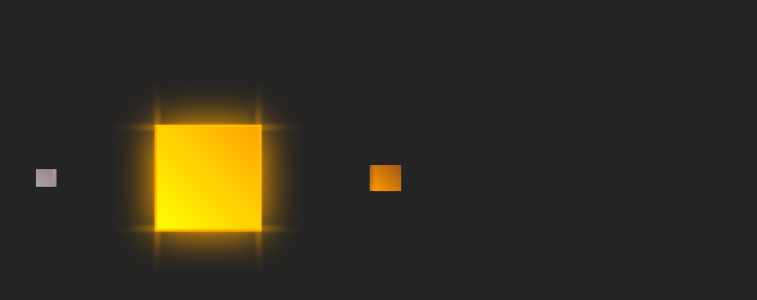
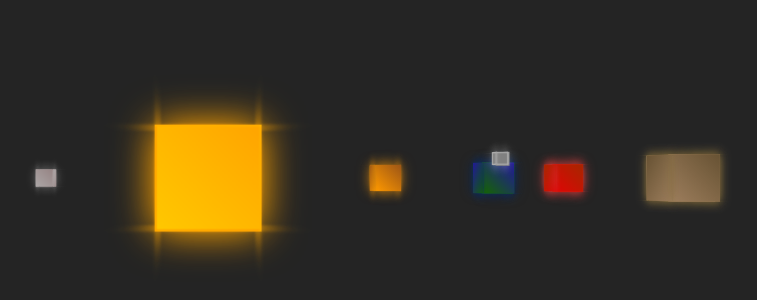
Before and after one commit to ThomasDew04/orbit, a React (Vite) app: page / in a window 1280 px wide. Shown: the part 222-522 px from the top of the page, without its empty margins (432-1189 px from the left). Built offline with nearby package versions, Linux system fonts and the light colour scheme.

Commit message:
more planets

```diff
--- /dev/null
+++ b/src/components/Earth.jsx
@@ -0,0 +1,28 @@
+
+function Earth() {
+    return (
+        <div className="earth-orbit">
+            <div className="earth">
+                <div className="earth-face front"></div>
+                <div className="earth-face back"></div>
+                <div className="earth-face left"></div>
+                <div className="earth-face right"></div>
+                <div className="earth-face top"></div>
+                <div className="earth-face bottom"></div>
+                {/* Moon */}
+                <div className="moon-orbit">
+                    <div className="moon">
+                        <div className="moon-face front"></div>
+                        <div className="moon-face back"></div>
+                        <div className="moon-face left"></div>
+                        <div className="moon-face right"></div>
+                        <div className="moon-face top"></div>
+                        <div className="moon-face bottom"></div>
+                    </div>
+                </div>
+            </div>
+        </div>
+    );
+}
+
+export default Earth;
--- /dev/null
+++ b/src/components/Jupiter.jsx
@@ -0,0 +1,17 @@
+
+function Jupiter() {
+    return (
+        <div className="jupiter-orbit">
+            <div className="jupiter">
+                <div className="jupiter-face front" />
+                <div className="jupiter-face back" />
+                <div className="jupiter-face left" />
+                <div className="jupiter-face right" />
+                <div className="jupiter-face top" />
+                <div className="jupiter-face bottom" />
+            </div>
+        </div>
+    );
+}
+
+export default Jupiter;
--- /dev/null
+++ b/src/components/Mars.jsx
@@ -0,0 +1,17 @@
+
+function Mars() {
+    return (
+        <div className="mars-orbit">
+            <div className="mars">
+                <div className="mars-face front" />
+                <div className="mars-face back" />
+                <div className="mars-face left" />
+                <div className="mars-face right" />
+                <div className="mars-face top" />
+                <div className="mars-face bottom" />
+            </div>
+        </div>
+    );
+}
+
+export default Mars;
--- a/src/pages/SolarSystem.jsx
+++ b/src/pages/SolarSystem.jsx
@@ -2,6 +2,9 @@ import React, { useState, useRef } from "react";
 import Sun from "../components/Sun";
 import Mercury from "../components/Mercury";
 import Venus from "../components/Venus";
+import Earth from "../components/Earth";
+import Mars from "../components/Mars";
+import Jupiter from "../components/Jupiter";
 
 function SolarSystem() {
   const [rotation, setRotation] = useState({ x: 0, y: 0 });
@@ -49,6 +52,9 @@ function SolarSystem() {
         <Sun />
         <Mercury />
         <Venus />
+        <Earth />
+        <Mars />
+        <Jupiter />
 
       </div>
     </div>
--- a/src/styles.css
+++ b/src/styles.css
@@ -44,7 +44,7 @@ body {
   position: absolute;
   width: 100px; /* Adjust the width */
   height: 100px; /* Adjust the height */
-  background: linear-gradient(45deg, yellow, orange);
+  background: linear-gradient(45deg, rgb(255, 200, 0), orange);
   border: 2px solid rgba(255, 165, 0, 0.6);
   filter: drop-shadow(0 0 20px rgba(255, 165, 0, 0.8)); /* Add rounded glow effect */
   display: flex;
@@ -97,6 +97,7 @@ body {
   width: 100%;
   height: 100%;
   background: linear-gradient(45deg, rgb(172, 167, 167), rgb(150, 132, 132));
+  filter: drop-shadow(0 0 5px rgba(255, 255, 255, 0.2)); /* Light glow effect */
 }
 
 /* Position each face of the cube */
@@ -143,6 +144,7 @@ body {
   width: 100%;
   height: 100%;
   background: linear-gradient(45deg, rgb(255, 153, 0), rgb(156, 85, 23));
+  filter: drop-shadow(0 0 5px rgba(184, 117, 17, 0.8)); /* Light glow effect */
 }
 
 /* Position each face of the cube */
@@ -152,3 +154,194 @@ body {
 .venus-orbit .right  { transform: rotateY(90deg) translateZ(10px); }
 .venus-orbit .top    { transform: rotateX(90deg) translateZ(10px); }
 .venus-orbit .bottom { transform: rotateX(-90deg) translateZ(10px); }
+
+.earth-orbit {
+  position: absolute;
+  width: 550px;
+  height: 550px;
+  border: 2px solid gray;
+  border-radius: 50%;
+  transform-style: preserve-3d;
+  transform: rotateX(90deg);
+  box-shadow: 0px -10px 20px rgba(255, 255, 255, 0.1) inset; /* Lichteffect */
+}
+
+.earth {
+  width: 25px;
+  height: 25px;
+  position: relative;
+  top: 50%;
+  left: 50%;
+  transform-style: preserve-3d;
+  transform: translate(-50%, -50%) translateX(275px); /* Position Venus on orbit */
+  animation: orbit-earth 90s linear infinite;
+}
+
+.earth-face {
+  position: absolute;
+  width: 100%;
+  height: 100%;
+  background: linear-gradient(45deg, rgb(20, 101, 0), rgb(34, 23, 156));
+  filter: drop-shadow(0 0 5px rgba(7, 43, 97, 0.8)); /* Light glow effect */
+}
+
+/* Position each face of the cube */
+.earth-orbit .front  { transform: translateZ(12.5px); }
+.earth-orbit .back   { transform: rotateY(180deg) translateZ(12.5px); }
+.earth-orbit .left   { transform: rotateY(-90deg) translateZ(12.5px); }
+.earth-orbit .right  { transform: rotateY(90deg) translateZ(12.5px); }
+.earth-orbit .top    { transform: rotateX(90deg) translateZ(12.5px); }
+.earth-orbit .bottom { transform: rotateX(-90deg) translateZ(12.5px); }
+
+@keyframes orbit-earth {
+  from {
+    transform: translate(-50%, -50%) rotate(0deg) translateX(275px) rotate(0deg);
+  }
+  to {
+    transform: translate(-50%, -50%) rotate(360deg) translateX(275px) rotate(-360deg);
+  }
+}
+
+/* Moon orbit around Earth */
+.moon-orbit {
+  position: absolute;
+  top: 50%;
+  left: 50%;
+  width: 80px;  /* Moon orbit size */
+  height: 80px;
+  border-radius: 50%;
+  transform: translate(-50%, -50%) translateZ(15px);
+  transform-style: preserve-3d;
+}
+
+/* Moon */
+.moon {
+  width: 8px;
+  height: 8px;
+  position: absolute;
+  top: 50%;
+  left: 50%;
+  transform-style: preserve-3d;
+  transform: translate(-50%, -50%) translateX(40px); /* Position Moon on orbit */
+  animation: orbit-moon 27.3s linear infinite; /* Moon orbit animation */
+}
+
+.moon-face {
+  position: absolute;
+  width: 100%;
+  height: 100%;
+  background: gray;
+  border: 1px solid rgba(255, 255, 255, 0.3); /* Subtle highlight */
+  filter: drop-shadow(0 0 5px rgba(255, 255, 255, 0.2)); /* Light glow effect */
+}
+
+/* Position each face of the cube */
+.moon .front  { transform: translateZ(4px); }
+.moon .back   { transform: rotateY(180deg) translateZ(4px); }
+.moon .left   { transform: rotateY(-90deg) translateZ(4px); }
+.moon .right  { transform: rotateY(90deg) translateZ(4px); }
+.moon .top    { transform: rotateX(90deg) translateZ(4px); }
+.moon .bottom { transform: rotateX(-90deg) translateZ(4px); }
+
+@keyframes orbit-moon {
+  from {
+    transform: translate(-50%, -50%) rotate(0deg) translateX(40px) rotate(0deg);
+  }
+  to {
+    transform: translate(-50%, -50%) rotate(360deg) translateX(40px) rotate(-360deg);
+  }
+}
+
+.mars-orbit {
+  position: absolute;
+  width: 650px;
+  height: 650px;
+  border: 2px solid gray;
+  border-radius: 50%;
+  transform-style: preserve-3d;
+  transform: rotateX(90deg);
+  box-shadow: 0px -10px 20px rgba(255, 255, 255, 0.1) inset; /* Lichteffect */
+}
+
+.mars {
+  width: 22px;
+  height: 22px;
+  position: relative;
+  top: 50%;
+  left: 50%;
+  transform-style: preserve-3d;
+  transform: translate(-50%, -50%) translateX(325px); /* Position Venus on orbit */
+  animation: orbit-mars 110s linear infinite; /* Nog aan te passen aan actuale snelheid */
+}
+
+.mars-face {
+  position: absolute;
+  width: 100%;
+  height: 100%;
+  background: linear-gradient(45deg, rgb(223, 6, 6), rgb(166, 39, 0));
+  filter: drop-shadow(0 0 5px rgba(208, 60, 60, 0.8)); /* Light glow effect */
+}
+
+/* Position each face of the cube */
+.mars-orbit .front  { transform: translateZ(11px); }
+.mars-orbit .back   { transform: rotateY(180deg) translateZ(11px); }
+.mars-orbit .left   { transform: rotateY(-90deg) translateZ(11px); }
+.mars-orbit .right  { transform: rotateY(90deg) translateZ(11px); }
+.mars-orbit .top    { transform: rotateX(90deg) translateZ(11px); }
+.mars-orbit .bottom { transform: rotateX(-90deg) translateZ(11px); }
+
+@keyframes orbit-mars {
+  from {
+    transform: translate(-50%, -50%) rotate(0deg) translateX(325px) rotate(0deg);
+  }
+  to {
+    transform: translate(-50%, -50%) rotate(360deg) translateX(325px) rotate(-360deg);
+  }
+}
+
+.jupiter-orbit {
+  position: absolute;
+  width: 850px;
+  height: 850px;
+  border: 2px solid gray;
+  border-radius: 50%;
+  transform-style: preserve-3d;
+  transform: rotateX(90deg);
+  box-shadow: 0px -10px 20px rgba(255, 255, 255, 0.1) inset; /* Lichteffect */
+}
+
+.jupiter {
+  width: 40px;
+  height: 40px;
+  position: relative;
+  top: 50%;
+  left: 50%;
+  transform-style: preserve-3d;
+  transform: translate(-50%, -50%) translateX(425px); /* Position Venus on orbit */
+  animation: orbit-jupiter 200s linear infinite; /* Nog aan te passen aan actuale snelheid */
+}
+
+.jupiter-face {
+  position: absolute;
+  width: 100%;
+  height: 100%;
+  background: linear-gradient(45deg, rgb(156, 125, 92), rgb(103, 82, 51));
+  filter: drop-shadow(0 0 5px rgba(131, 107, 58, 0.8)); /* Light glow effect */
+}
+
+/* Position each face of the cube */
+.jupiter-orbit .front  { transform: translateZ(20px); }
+.jupiter-orbit .back   { transform: rotateY(180deg) translateZ(20px); }
+.jupiter-orbit .left   { transform: rotateY(-90deg) translateZ(20px); }
+.jupiter-orbit .right  { transform: rotateY(90deg) translateZ(20px); }
+.jupiter-orbit .top    { transform: rotateX(90deg) translateZ(20px); }
+.jupiter-orbit .bottom { transform: rotateX(-90deg) translateZ(20px); }
+
+@keyframes orbit-jupiter {
+  from {
+    transform: translate(-50%, -50%) rotate(0deg) translateX(425px) rotate(0deg);
+  }
+  to {
+    transform: translate(-50%, -50%) rotate(360deg) translateX(425px) rotate(-360deg);
+  }
+}
```
